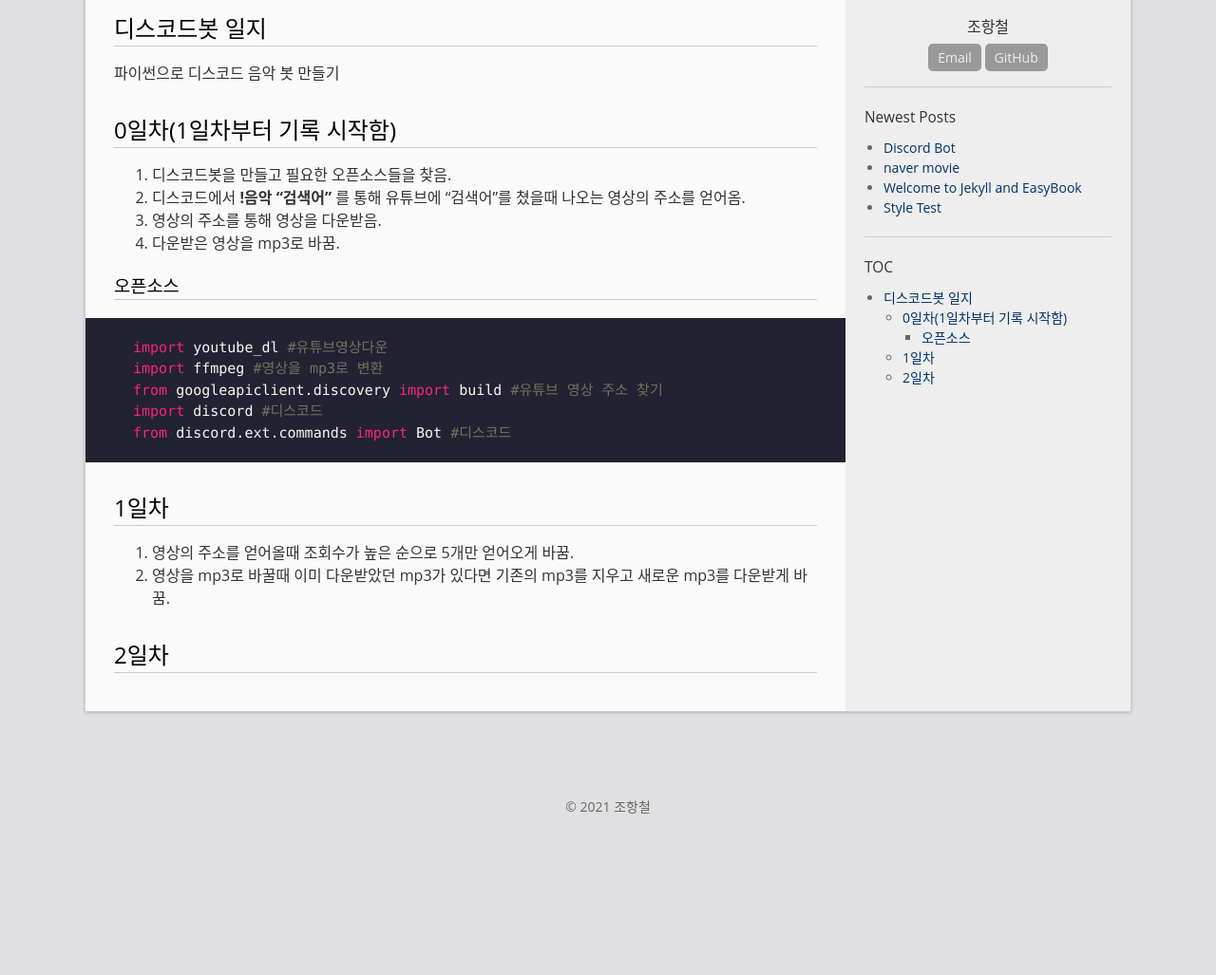
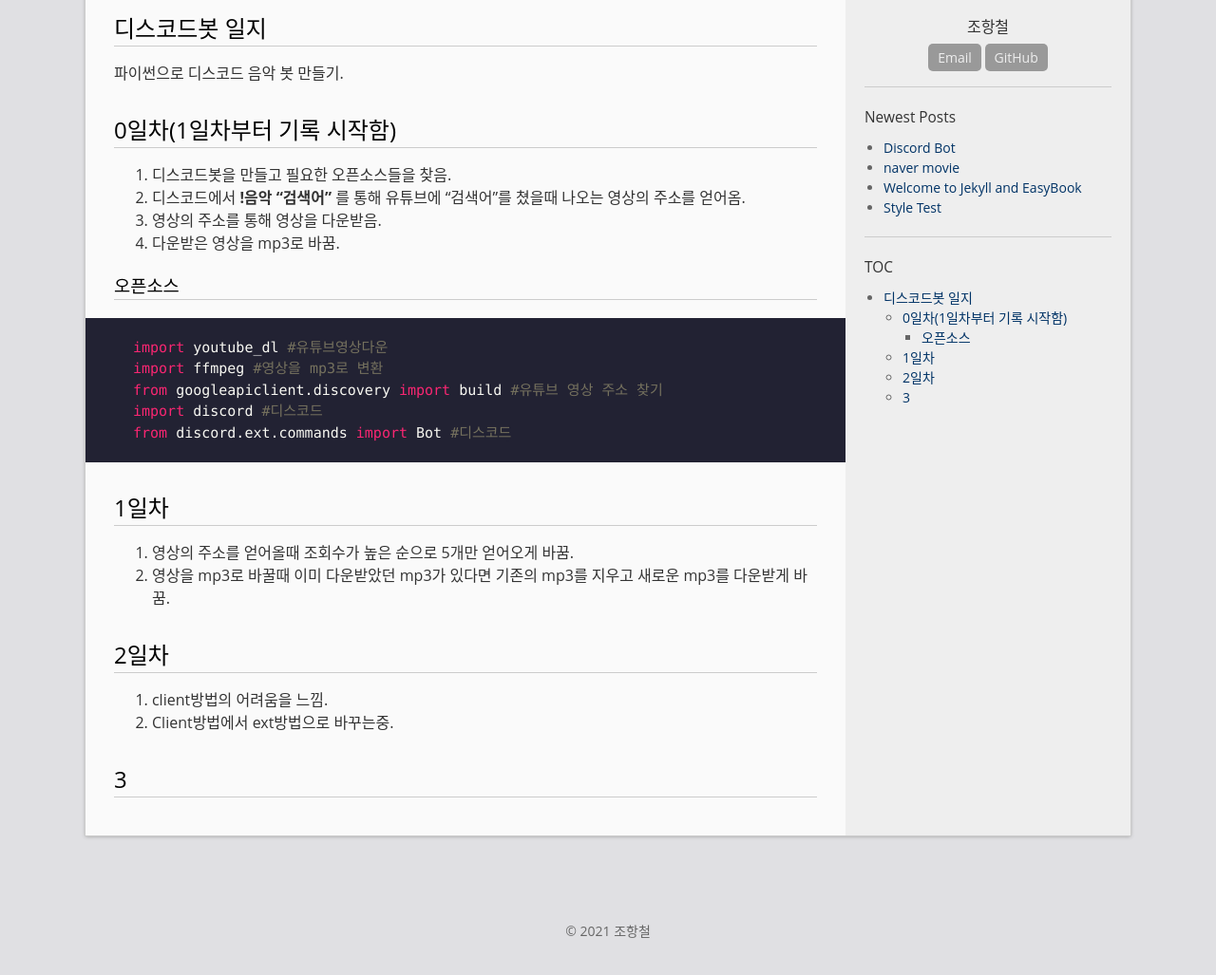
Before and after one commit to chohz1003/chohz1003.github.com, a Jekyll site: the page built from _posts/2021-07-17-Discord-Bot.md, in a window 1280 px wide, cut to the strip 261-1312 px from the top of the page. Shown: the top 1027 px of the strip at 95% size. Built offline with Jekyll 4.4.1, drawn with Linux system fonts in a browser that asks for light colours; before the commit the page ends 1181 px from its top, so only the background shows below that.

Commit message:
Update 2021-07-17-Discord-Bot.md

```diff
--- a/_posts/2021-07-17-Discord-Bot.md
+++ b/_posts/2021-07-17-Discord-Bot.md
@@ -7,7 +7,7 @@ permalink: /archivers/Discord Bot
 ---
 
 # 디스코드봇 일지
-파이썬으로 디스코드 음악 봇 만들기
+파이썬으로 디스코드 음악 봇 만들기.
 
 ## 0일차(1일차부터 기록 시작함)
 1. 디스코드봇을 만들고 필요한 오픈소스들을 찾음.
@@ -29,3 +29,7 @@ from discord.ext.commands import Bot #디스코드
 2. 영상을 mp3로 바꿀때 이미 다운받았던 mp3가 있다면 기존의 mp3를 지우고 새로운 mp3를 다운받게 바꿈.
 
 ## 2일차
+1. client방법의 어려움을 느낌.
+2. Client방법에서 ext방법으로 바꾸는중.
+
+## 3
```
